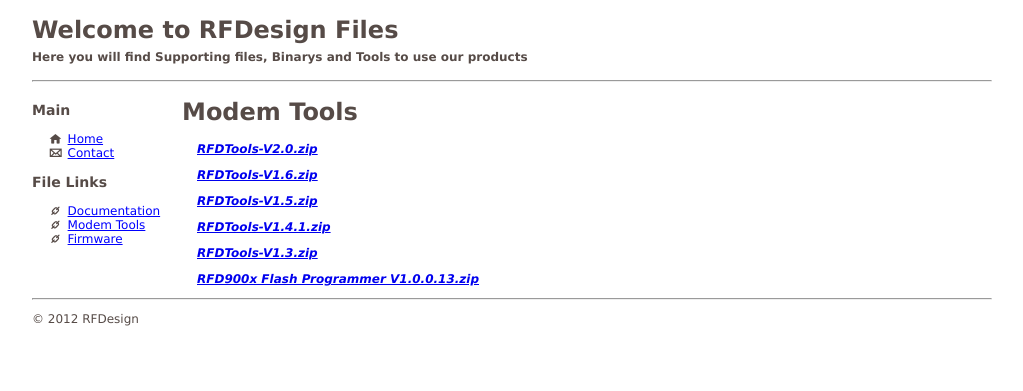
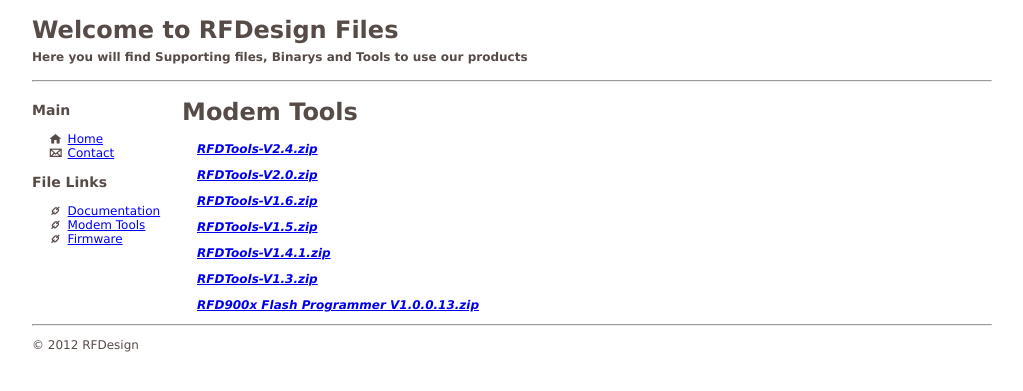
Before and after one commit to RFDesign/rfdesign.github.io, a Jekyll site: the page built from tools.html, in a window 1280 px wide. Shown: the top 391 px of the page, without its empty margins (26-1049 px from the left). Built offline with Jekyll 4.4.1, drawn with Linux system fonts in a browser that asks for light colours.

Commit message:
Update tools.yml

```diff
--- a/_data/tools.yml
+++ b/_data/tools.yml
@@ -1,3 +1,4 @@
+- file: RFDTools-V2.4.zip
 - file: RFDTools-V2.0.zip
 - file: RFDTools-V1.6.zip
 - file: RFDTools-V1.5.zip
```
